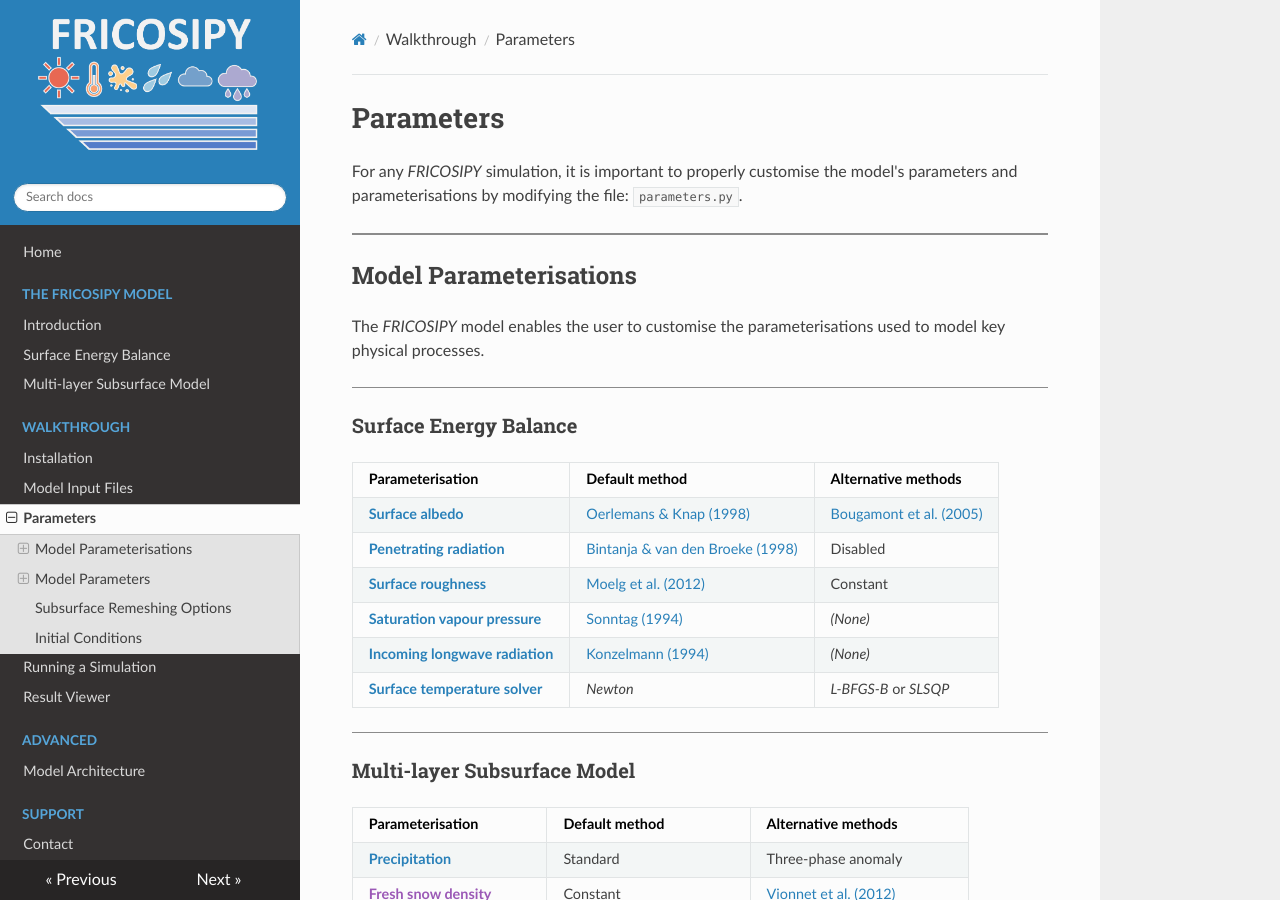
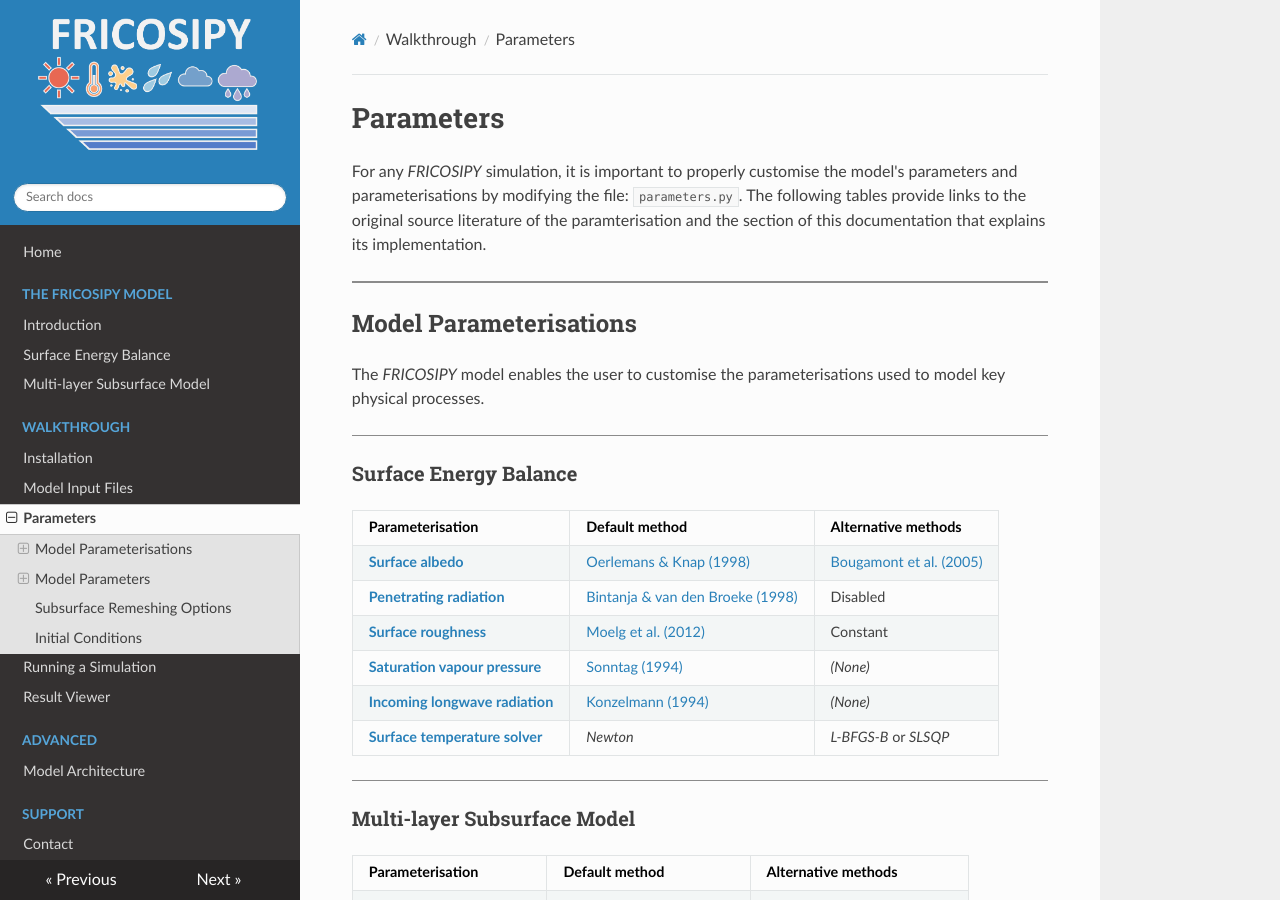
Before and after one commit to MarcusGastaldello/FRICOSIPY, an MkDocs documentation site: the page built from docs/parameters.md, in a window 1280 px wide and 900 px high. Built offline with MkDocs 1.6.1, drawn with Linux system fonts in a browser that asks for light colours.

Commit message:
Update parameters.md

```diff
--- a/docs/parameters.md
+++ b/docs/parameters.md
@@ -5,7 +5,7 @@ og_description: A brief guide to optimum parameter selection for a FRICOSIPY sim
 
 # Parameters
 
-For any *FRICOSIPY* simulation, it is important to properly customise the model's parameters and parameterisations by modifying the file: `parameters.py`.
+For any *FRICOSIPY* simulation, it is important to properly customise the model's parameters and parameterisations by modifying the file: `parameters.py`. The following tables provide links to the original source literature of the paramterisation and the section of this documentation that explains its implementation.
 
 <hr style="height:2px; background-color:#8b8b8b; border:none;" />
 
```
